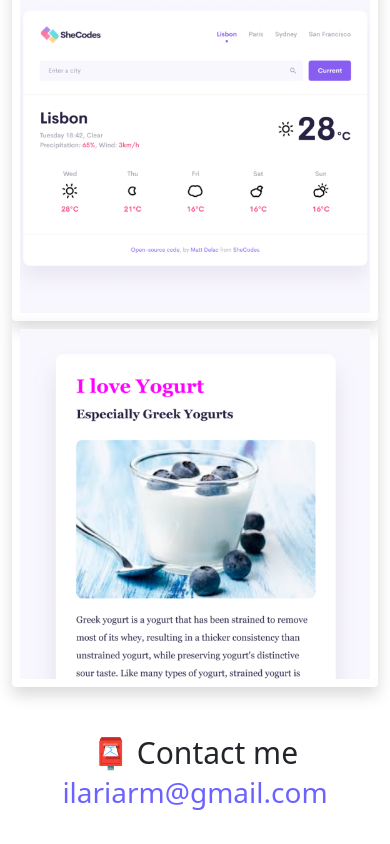
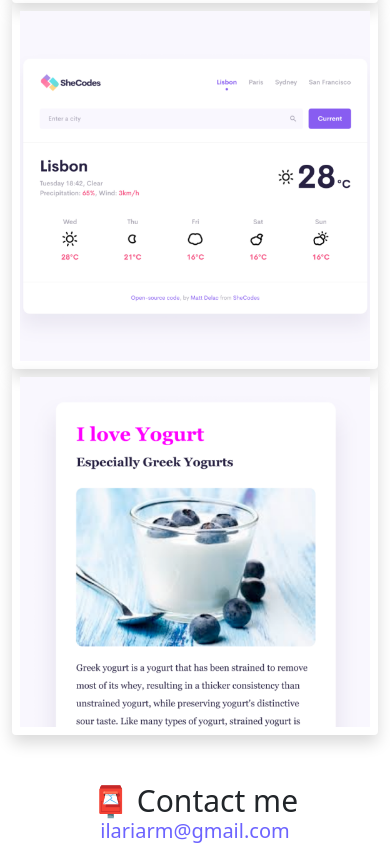
Before and after one commit to ilariarm/Portfolio-IlariaRM, a plain HTML site: page about.html in a window 390 px wide. Shown: the part 756-1600 px from the top of the page. Before the commit the page ends 1569 px from the top, so only its background shows below. Drawn offline with nearby package versions, Linux system fonts and the light colour scheme.

Commit message:
Fix of the Contact me section and added top margin in about-html

```diff
--- a/about.html
+++ b/about.html
@@ -54,7 +54,7 @@
       </div>
     </nav>
     <h1 class="text-center">About me</h1>
-    <h3 class="text-center">Front-end developer from Berlin</h3>
+    <h3 class="text-center mt-5">Front-end developer from Berlin</h3>
     <div class="about-paragraphs text-center">
       <p>
         Lorem ipsum dolor sit amet, consectetur adipisicing elit. Numquam
@@ -88,8 +88,8 @@
         </div>
       </div>
     </div>
-    <div id="contact" class="mt-5">
-      <h2 class="text-center">📮 Contact me</h2>
+    <div id="contact-section" class="mt-5">
+      <h2 class="text-center">📮 Contact me<br>
       <a
         href="mailto:ilariarm@gmail.com"
         class="email-link"
@@ -97,6 +97,7 @@
       >
         ilariarm@gmail.com
       </a>
+      </h2>
     </div>
   </body>
 </html>
--- a/src/style.css
+++ b/src/style.css
@@ -117,3 +117,9 @@ p {
     justify-content: center;
   }
 }
+
+@media (max-width: 576px) {
+  .email-link {
+    font-size: 20px;
+  }
+}
```
